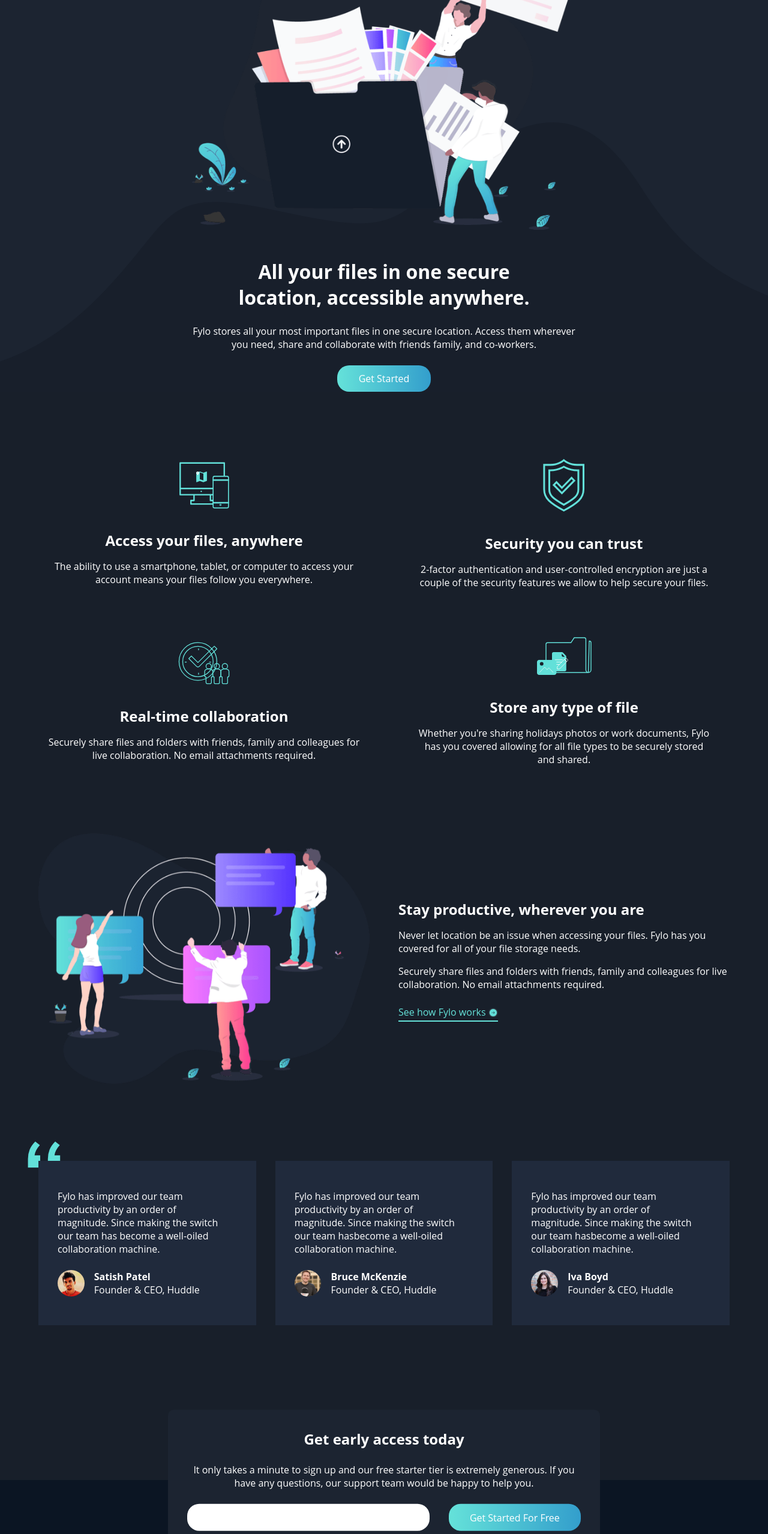
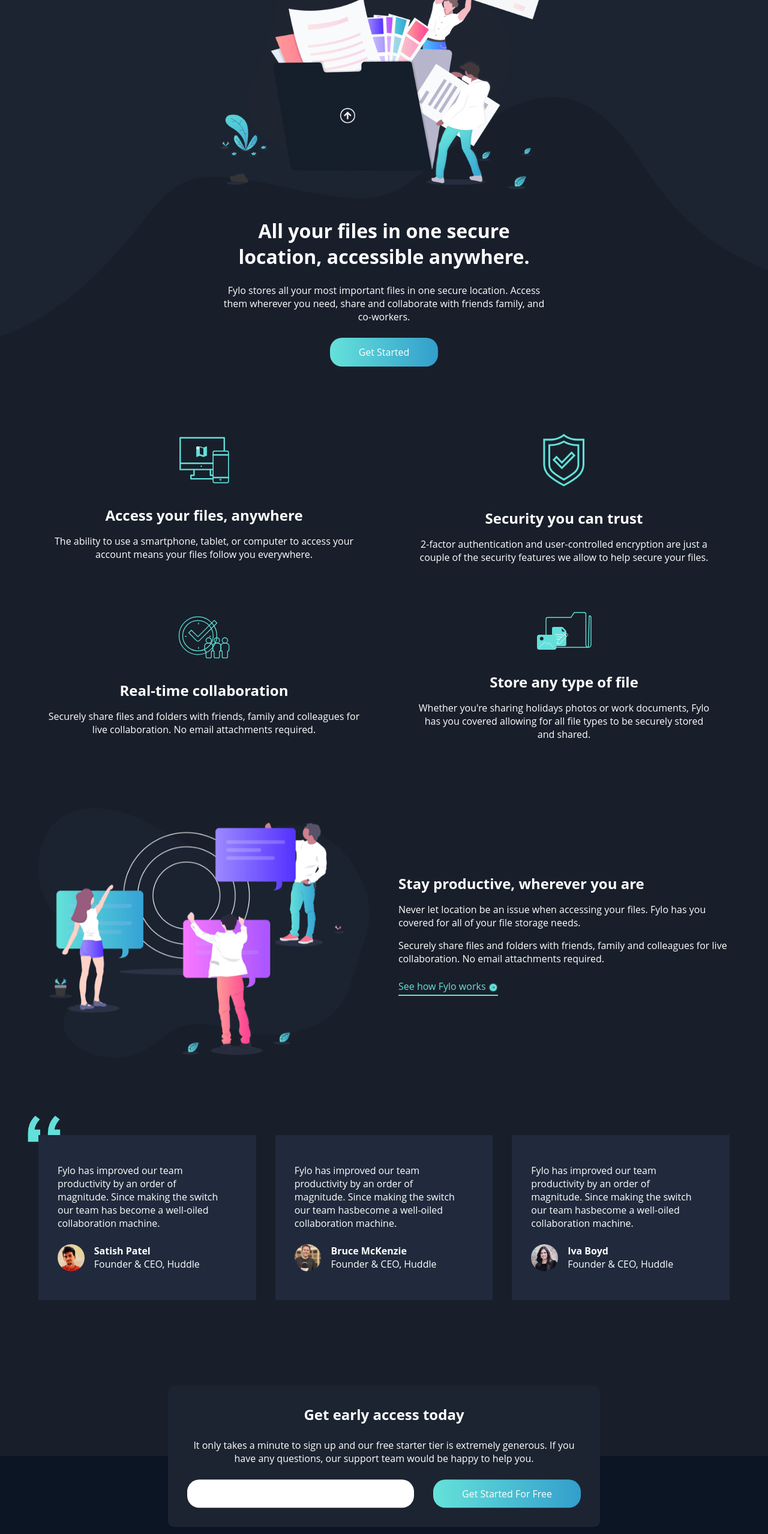
Before and after one commit to Islandstone89/fylo-landing-page-dark, a plain HTML site: page index.html in a window 1280 px wide. Shown: the part 240-2797 px from the top of the page at 60% size. Drawn offline with Linux system fonts and the light colour scheme; a web font is replaced by a local one.

Commit message:
Add files via upload
* Adjusted cta and centered social media links

```diff
--- a/index.html
+++ b/index.html
@@ -134,6 +134,7 @@
       </div><!-- end testimonial -->
     </div><!-- end testimonials -->
 
+    <div class="cta-wrapper">
       <div class="cta flow">
         <div class="cta__text flow">
           <h2>Get early access today</h2>
@@ -147,6 +148,7 @@
         </form><!-- end cta__form -->
         <p class="error-message">Test</p>
       </div><!-- end cta -->
+    </div><!-- end cta-wrapper -->
 
   </main><!-- end main -->
 
--- a/style.css
+++ b/style.css
@@ -153,7 +153,7 @@ a {
 
 .btn {
     border: none;
-    padding: .7em 2.2em;
+    padding: .8em 3em;
     cursor: pointer;
     border-radius: 20px;
     background: linear-gradient(90deg, var(--clr-accent-100), var(--clr-accent-300));
@@ -205,17 +205,13 @@ body {
 
 .intro {
     display: grid;
-    grid-template-columns: 1fr min(70ch, 100%) 1fr;
+    grid-template-columns: 1fr min(60ch, 100%) 1fr;
     text-align: center;
     background-color: var(--clr-primary-300);
-}
-
-@media (min-width: 50rem) {
-  .intro {
-  background-image: url('images/bg-curvy-desktop.svg');
-  background-repeat: no-repeat;
-  background-position: bottom;
-}
+    padding-inline: 2rem;
+    background-image: url('images/bg-curvy-desktop.svg');
+    background-repeat: no-repeat;
+    background-position: bottom;
 }
 
 .intro > * {
@@ -356,6 +352,12 @@ body {
 
 /* CTA */
 
+.cta-wrapper {
+  display: grid;
+  place-content: center;
+  padding-inline: 2rem;
+}
+
 .cta {
   text-align: center;
   max-width: 45rem;
@@ -372,7 +374,7 @@ body {
   gap: 2rem;
 }
 
-@media (min-width: 40rem) {
+@media (min-width: 50rem) {
   .cta__form {
     grid-template-columns: 1fr auto;
   }
@@ -381,14 +383,14 @@ body {
 .email-input {
   border: none;
   border-radius: 20px;
-  padding-inline: 1rem;
-  color: #000;
+  padding: .8em 3em;
+  color: var(--clr-primary-200);
 }
 
 .error-message {
   text-align: initial;
   margin-top: .5em;
-  padding-inline-start: 1rem;
+  padding-inline-start: 3em;
   display: none;
   color: var(--clr-accent-200);
 }
@@ -399,7 +401,7 @@ body {
 
 .footer {
   background-color: var(--clr-primary-100);
-  padding: 10rem 3rem 6rem;
+  padding: 12rem 3rem 6rem;
 }
 
  .footer-container {
@@ -456,6 +458,7 @@ body {
 .social-media {
   display: flex;
   gap: 1rem;
+  justify-content: center;
 }
 
 .social-media__link:is(:hover) svg{
```
Lines whose indentation alone changed are shown as unchanged.
